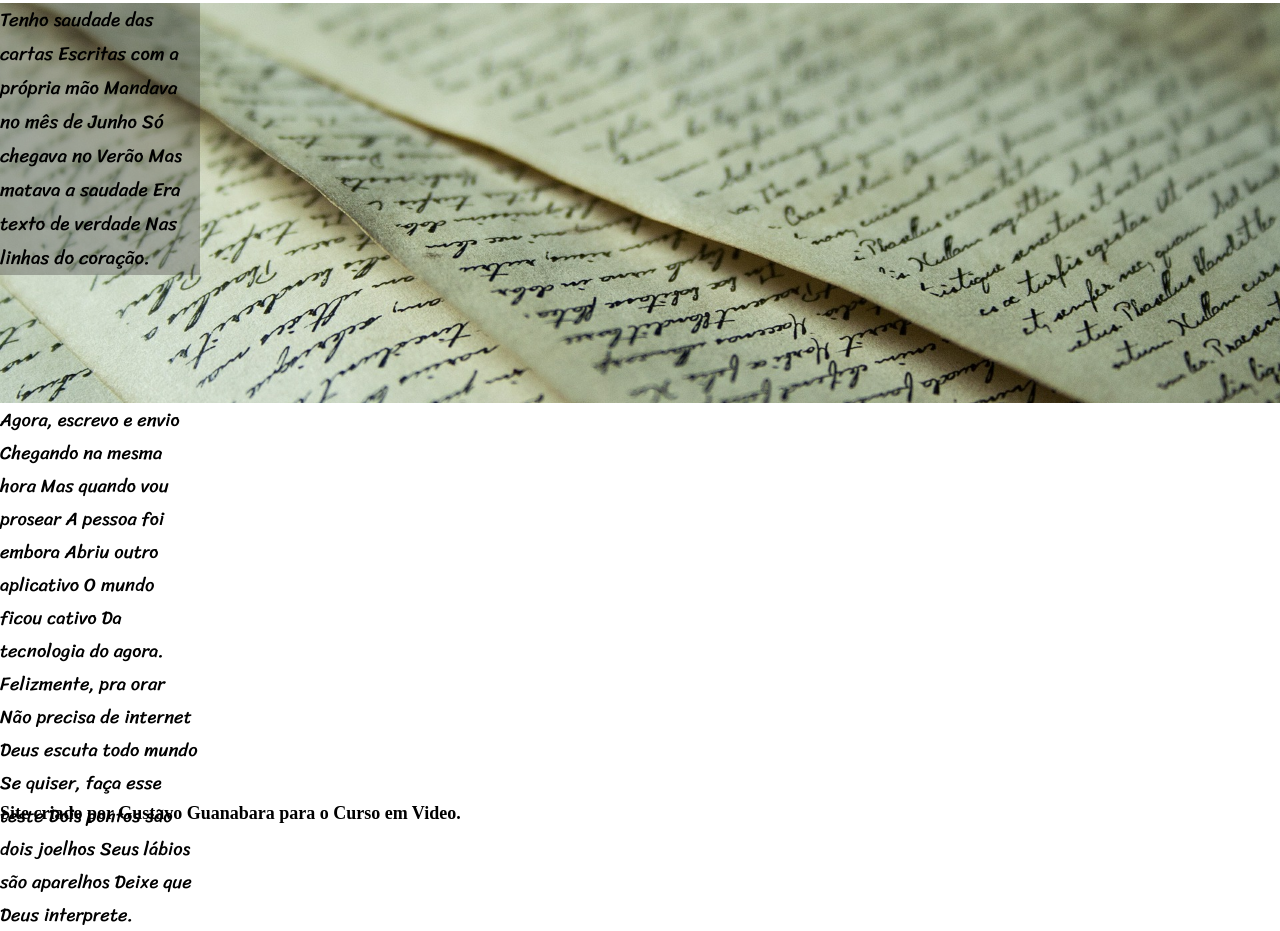
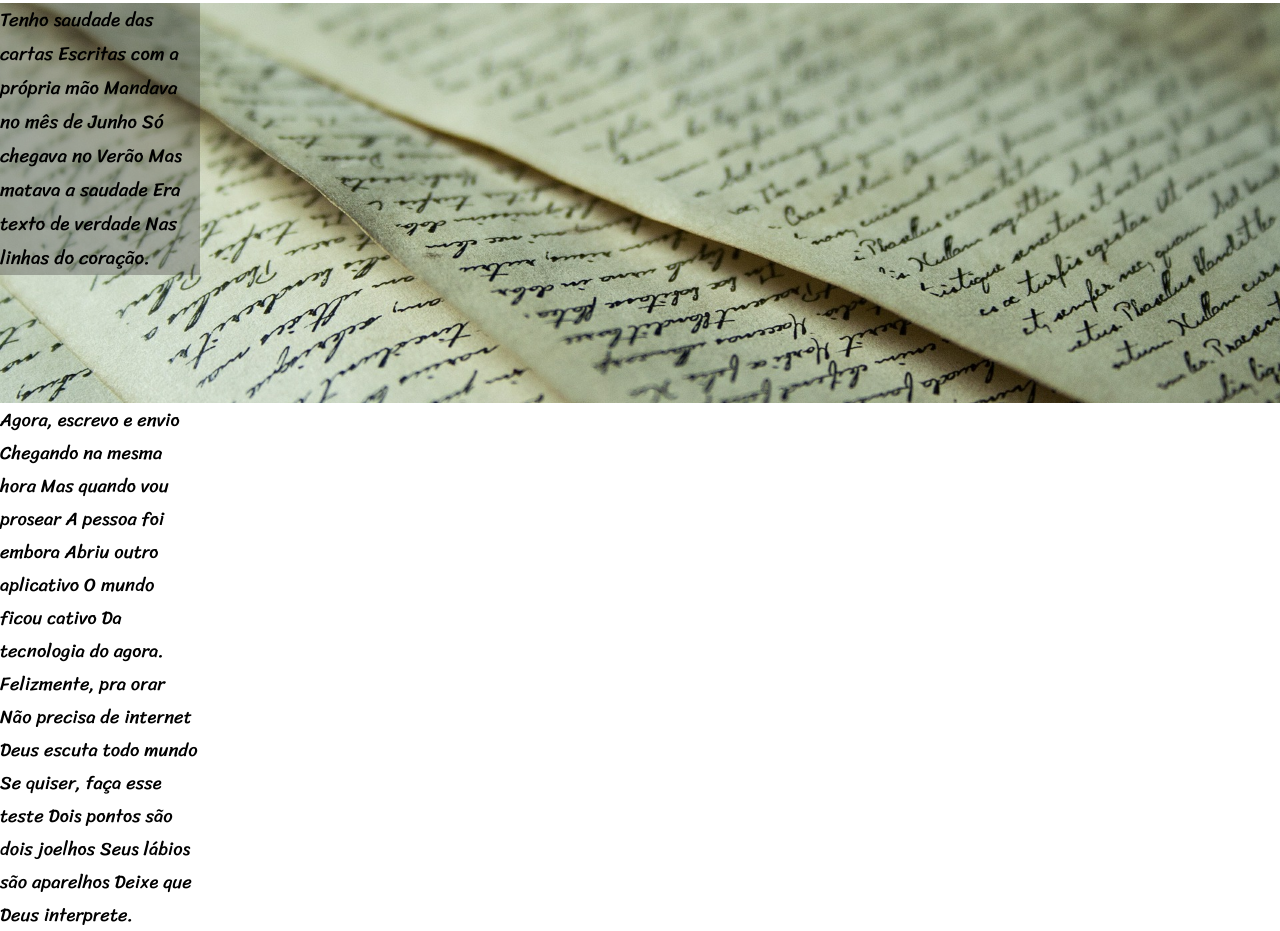
Before and after one commit to luisgustavosales/html-css, a plain HTML site: page desafios-html/d012/cordel.html in a window 1280 px wide. Shown: the part 1597-2528 px from the top of the page. Drawn offline with Linux system fonts and the light colour scheme.

Commit message:
Update cordel.html

```diff
--- a/desafios-html/d012/cordel.html
+++ b/desafios-html/d012/cordel.html
@@ -94,9 +94,4 @@
         </article>
     </main>
 </body>
-<footer>
-    <h3>
-        Site criado por Gustavo Guanabara para o Curso em Video.
-    </h3>
-</footer>
 </html>
```
